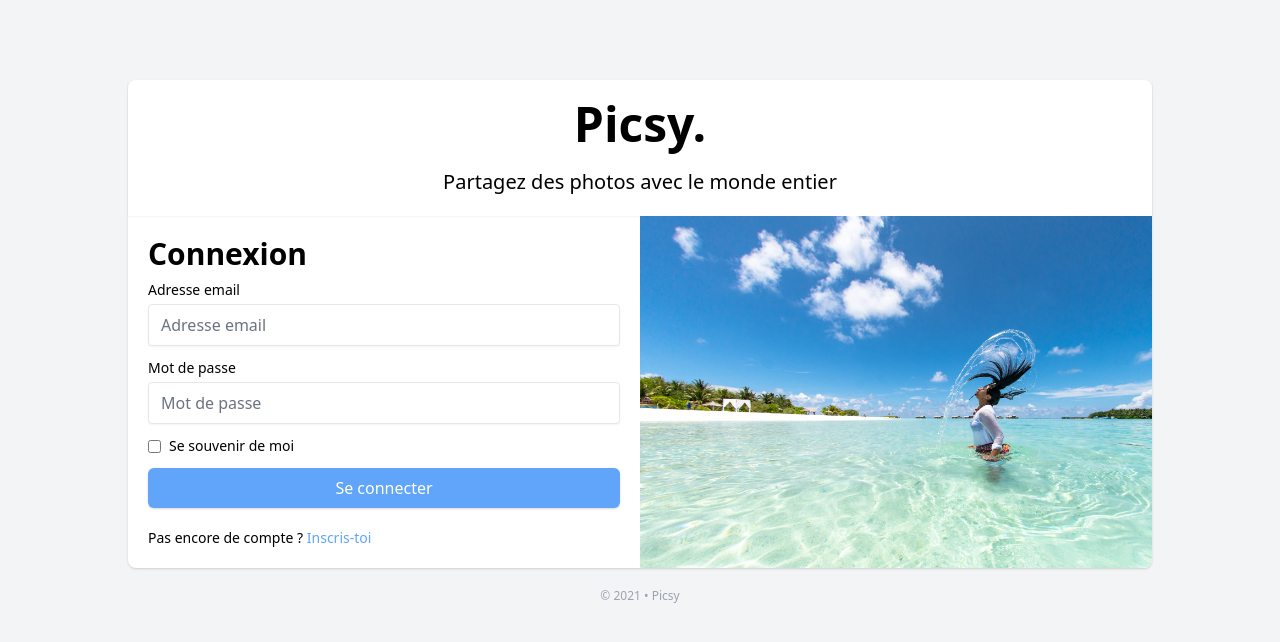
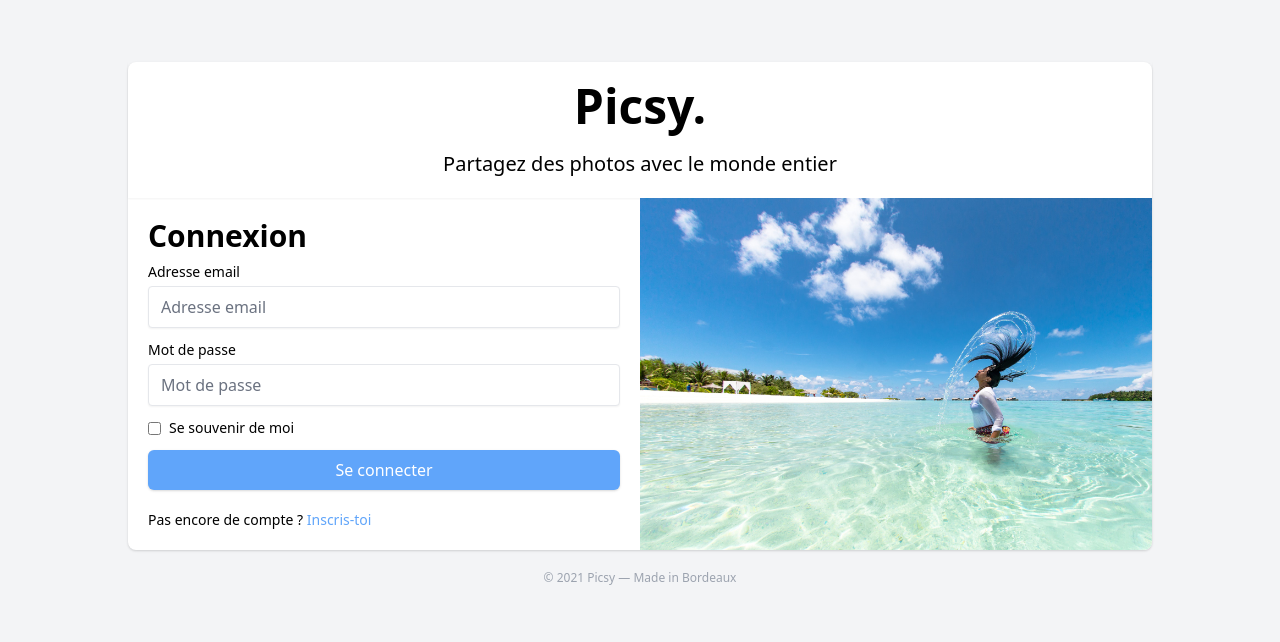
Before and after one commit to theoDELAS/symfony-project-b3, a Symfony app: template templates/security/login.html.twig in a window 1280 px wide. Shown: the top 642 px of the page. Run offline with Twig, Linux system fonts and the light colour scheme; the template is opened without the code that fills it, so the values that code supplies are empty; style sheets or scripts are compiled from the project's sources; some libraries are stand-ins or nearby versions.

Commit message:
:lipstick: fix UI elements on header, footer and home pages

```diff
--- a/assets/css/app.css
+++ b/assets/css/app.css
@@ -14,7 +14,18 @@ body {
 }
 
 .main-container {
-  @apply max-w-screen-lg mx-auto;
+  @apply max-w-screen-lg mx-auto px-5;
+}
+
+#spacer {
+  height: 62px;
+  width: 100%;
+}
+
+@screen xl {
+  .main-container {
+    @apply px-0;
+  }
 }
 
 .form-input {
--- a/templates/base.html.twig
+++ b/templates/base.html.twig
@@ -13,6 +13,7 @@
         {% if app.request.get('_route') == 'home' and app.user %}
             {% include "includes/header.html.twig" %}
         {% endif %}
+        <div id="spacer"></div>
         <main>
             {% block body %}{% endblock %}
         </main>
--- a/templates/home/index.html.twig
+++ b/templates/home/index.html.twig
@@ -3,7 +3,7 @@
 {% block title %}Votre feed{% endblock %}
 
 {% block body %}
-    <div class="main-container mt-20">
-        <h1>Feed!</h1>
+    <div class="main-container my-10">
+        <h1>Your feed!</h1>
     </div>
 {% endblock %}
--- a/templates/includes/footer.html.twig
+++ b/templates/includes/footer.html.twig
@@ -1,3 +1,3 @@
-<header class="py-5 bg-gray-200">
-    <p class="text-xs text-center">&copy; 2021</p>
+<header class="py-5 bg-white border">
+    <p class="text-xs text-center text-gray-400">&copy; 2021 Picsy — Made in Bordeaux</p>
 </header>
--- a/templates/security/login.html.twig
+++ b/templates/security/login.html.twig
@@ -3,7 +3,7 @@
 {% block title %}Partagez des photos avec le monde entier{% endblock %}
 
 {% block body %}
-    <div class="main-container mt-20">
+    <div class="main-container">
         <div class="bg-white rounded-lg shadow">
             <header class="p-5 text-center shadow-sm">
                 <h1 class="font-bold text-5xl"><a href="{{ path('home') }}">Picsy.</a></h1>
@@ -38,6 +38,6 @@
     </div>
 
     <footer>
-        <p class="mt-5 text-xs text-gray-400 text-center">&copy; 2021 &bull; Picsy</p>
+        <p class="mt-5 text-xs text-center text-gray-400">&copy; 2021 Picsy — Made in Bordeaux</p>
     </footer>
 {% endblock %}
```
